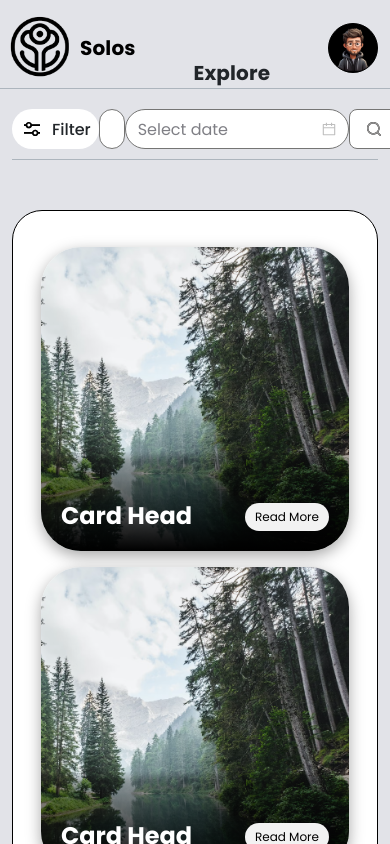
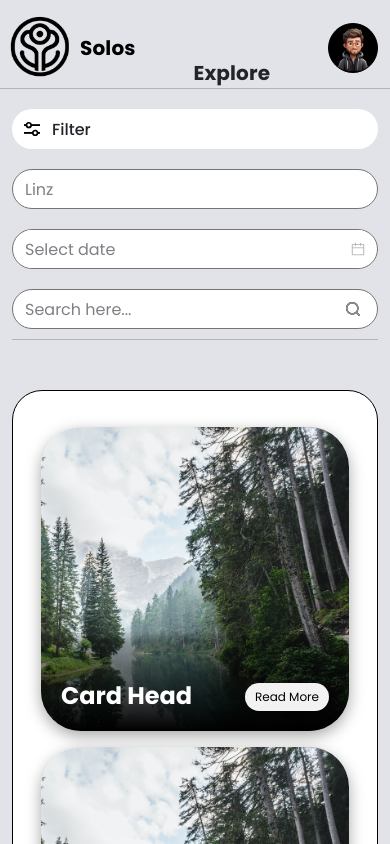
Before and after one commit to tehsin118/solo-activity, a React (Create React App) app: page / in a window 390 px wide. Shown: the top 844 px of the page. Built offline with nearby package versions, Linux system fonts and the light colour scheme; some icons are missing.

Commit message:
modal update

```diff
--- /dev/null
+++ b/src/style/components/_filter.scss
@@ -0,0 +1,30 @@
+.filter-header {
+  display: flex;
+  justify-content: space-between;
+  padding: 20px 0px 10px 0px;
+}
+@media screen and (max-width: 767px) {
+  .filter-header {
+    justify-content: space-between;
+    flex-direction: column;
+    gap: 20px;
+    .input-box {
+      overflow: hidden;
+      input {
+        width: 100%;
+      }
+    }
+    span {
+      &:first-child {
+        height: 40px;
+      }
+    }
+    .search-box {
+      width: 100% !important;
+      border-radius: 30px;
+    }
+  }
+  .ant-picker {
+    width: 100% !important;
+  }
+}
--- a/src/style/components/_input.scss
+++ b/src/style/components/_input.scss
@@ -31,6 +31,7 @@
 .search-box {
   width: 50px;
   transition: all 0.3 linear;
+  border-radius: 30px;
   &.active {
     width: 100%;
   }
--- a/src/style/components/page/_activity-details.scss
+++ b/src/style/components/page/_activity-details.scss
@@ -114,12 +114,6 @@
   }
 }
 
-.filter-header {
-  display: flex;
-  justify-content: space-between;
-  padding: 20px 0px 10px 0px;
-}
-
 .activity-wrapper {
   margin-top: 100px;
   &.grid {
@@ -134,10 +128,6 @@
   }
 }
 
-.filter-content {
-  position: absolute;
-  left: 0;
-}
 .highlight {
   .details {
     & > div {
@@ -279,15 +269,7 @@
       }
     }
   }
-  .filter-header {
-    justify-content: space-between;
-    span {
-      &:last-child {
-        display: flex;
-        justify-content: end;
-      }
-    }
-  }
+
   .activity-wrapper {
     margin-top: 50px;
   }
--- a/src/style/main.scss
+++ b/src/style/main.scss
@@ -8,4 +8,5 @@
 // components
 @import url("./components/_input.scss");
 @import url("./components/_activityCard.scss");
+@import url("./components/_filter.scss");
 @import url("./components/page/_activity-details.scss");
```
